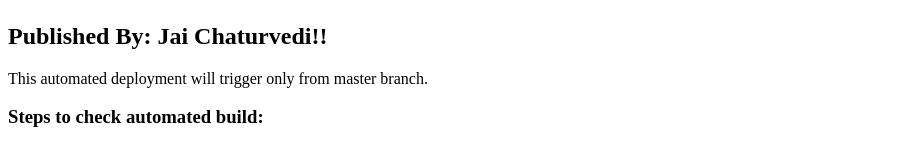
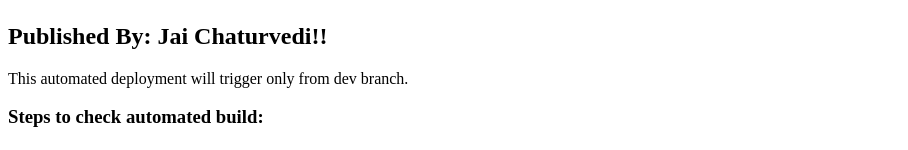
Before and after one commit to jaichaturvedi88/automated-builds, an Angular app: page / in a window 1280 px wide. Shown: the part 381-531 px from the top of the page, without its empty margins (0-908 px from the left). Built offline with nearby package versions, Linux system fonts and the light colour scheme.

Commit message:
deploy from dev branch

```diff
--- a/src/app/app.component.ts
+++ b/src/app/app.component.ts
@@ -8,5 +8,5 @@ import { Component } from '@angular/core';
 export class AppComponent {
   title = 'automated-builds';
   publisherName = 'Jai Chaturvedi!!';
-  message = 'This automated deployment will trigger only from master branch.';
+  message = 'This automated deployment will trigger only from dev branch.';
 }
```
Also changed, not shown: .circleci/config.yml.
